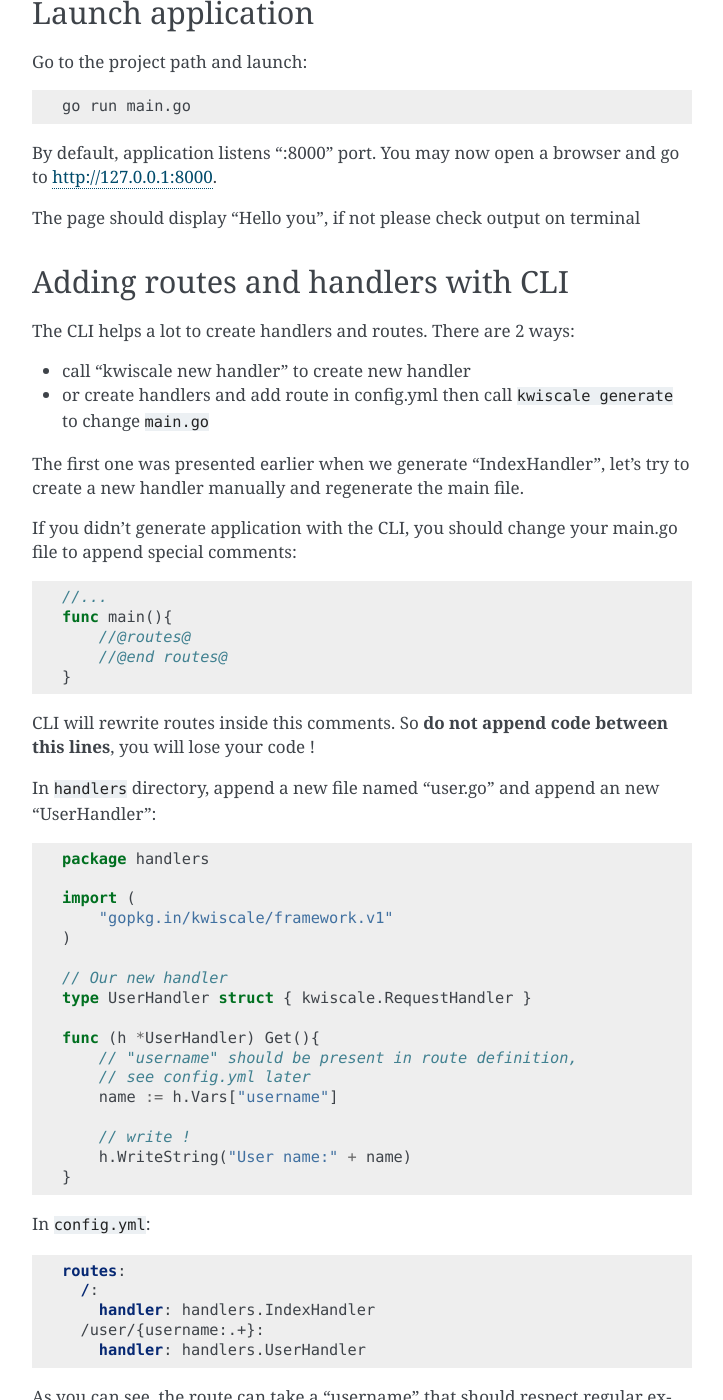
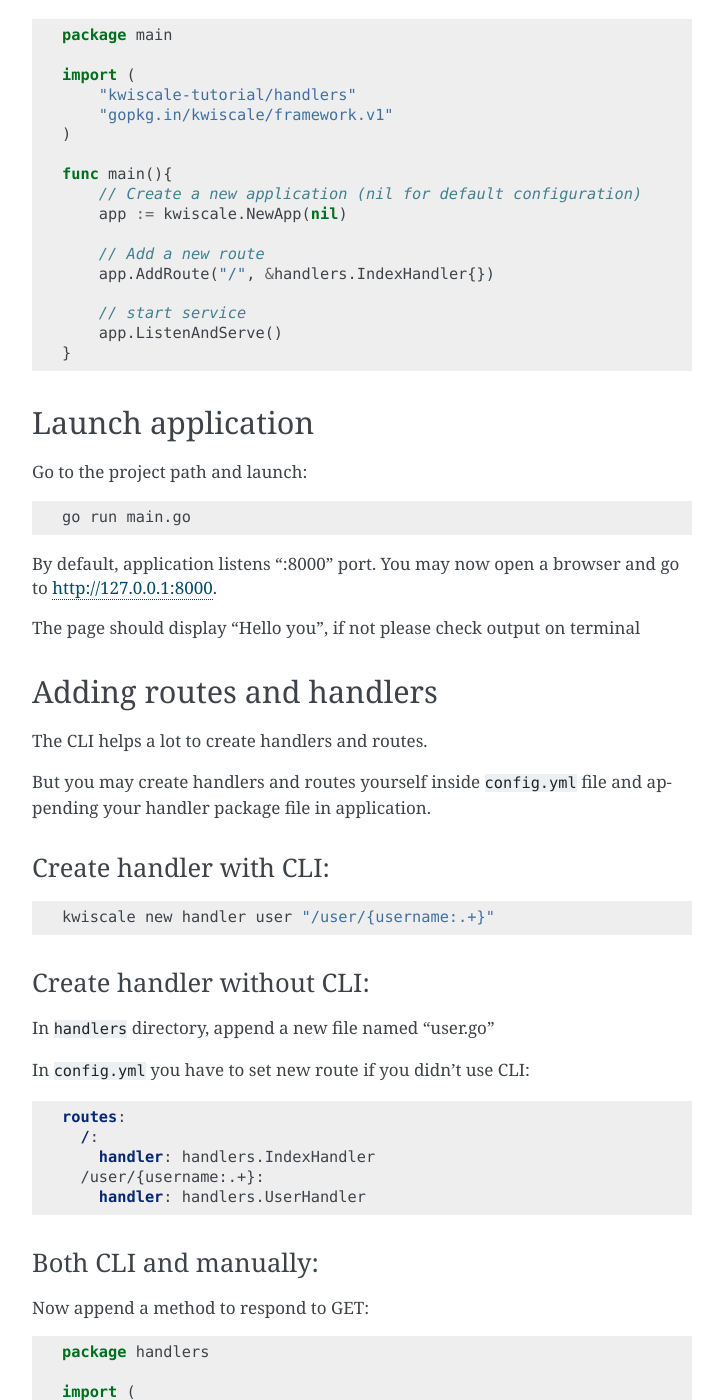
Before and after one commit to kwiscale/documentation, a Sphinx documentation site: the page built from docs/gettingstarted.rst, in a window 1280 px wide and 1400 px high, scrolled down 4639 px. Shown: the whole window, without its empty margins (388-1111 px from the left). Built offline with Sphinx 7.4.7, drawn with Linux system fonts in a browser that asks for light colours; pages that are not in the unit, such as notebooks, are missing from menus; some of the changed text lies outside the part shown.

Commit message:
Fix documentation with v1 adaptation

```diff
--- a/docs/develop/generalities.rst
+++ b/docs/develop/generalities.rst
@@ -97,7 +97,7 @@
 To serve static files (css, js, images, and so on) you may configure
 Kwiscale.App like this:
 
-::
+.. code-block:: go
 
     cfg := kwiscale.Config{
         StaticDir: "./statics",
--- a/docs/gettingstarted.rst
+++ b/docs/gettingstarted.rst
@@ -83,8 +83,10 @@
        help, h  Shows a list of commands or help for one command
 
     GLOBAL OPTIONS:
-       --project "kwiscale-app" project name, will set $GOPATH/src/[projectname] [$KWISCALE_PROJECT]
-       --handlers "handlers"    handlers package name [$KWISCALE_HANDLERS]
+       --project "kwiscale-app" project name, will set \
+                $GOPATH/src/[projectname] [$KWISCALE_PROJECT]
+       --handlers "handlers"    handlers package name \
+                [$KWISCALE_HANDLERS]
        --help, -h           show help
        --generate-bash-completion
        --version, -v        print the version
@@ -191,15 +202,16 @@
     package main
 
     import (
-        "./handlers"
+        _ "kwiscale-tutorial/handlers"
         "gopkg.in/kwiscale/framework.v1"
     )
 
     func main(){
         app := kwiscale.NewAppFromConfigFile()
-        app.AddRoute("/", handlers.IndexHandler{})
         app.ListenAndServe()
     }
+
+**Note**: ``handlers`` package is imported with an underscore here. As you can see, we don't use the package in ``main.go`` but ``app`` will register handlers itself. If the package is not imported, application will panic.
 
 Without config file
 ^^^^^^^^^^^^^^^^^^^
@@ -221,6 +233,12 @@
         "gopkg.in/kwiscale/framework.v1"
     )
 
+    func init(){
+        // not mandatory but recommanded if you want
+        // to use config.yml file later to map routes.
+        kwiscale.Register(&IndexHandler{})
+    }
+
     type IndexHandler struct{ kwiscale.RequestHandler }
 
     // Add this method to serve
@@ -235,16 +253,17 @@
     package main
 
     import (
-        "./hanlders"
+        "kwiscale-tutorial/handlers"
         "gopkg.in/kwiscale/framework.v1"
     )
-
 
     func main(){
         // Create a new application (nil for default configuration)
         app := kwiscale.NewApp(nil)
+
         // Add a new route
-        app.AddRoute("/", HomeHandler{})
+        app.AddRoute("/", &handlers.IndexHandler{})
+
         // start service
         app.ListenAndServe()
     }
@@ -264,34 +283,42 @@
 The page should display "Hello you", if not please check output on
 terminal
 
-Adding routes and handlers with CLI
------------------------------------
+Adding routes and handlers
+--------------------------
 
-The CLI helps a lot to create handlers and routes. There are 2 ways:
+The CLI helps a lot to create handlers and routes.
 
--  call "kwiscale new handler" to create new handler
--  or create handlers and add route in config.yml then call
-   ``kwiscale generate`` to change ``main.go``
+But you may create handlers and routes yourself inside ``config.yml`` file and appending your handler package file in application.
 
-The first one was presented earlier when we generate "IndexHandler",
-let's try to create a new handler manually and regenerate the main file.
 
-If you didn't generate application with the CLI, you should change your
-main.go file to append special comments:
+Create handler with CLI:
+~~~~~~~~~~~~~~~~~~~~~~~~~~~
 
-.. code-block:: go
+::
 
-    //...
-    func main(){
-        //@routes@
-        //@end routes@
-    }
+    kwiscale new handler user "/user/{username:.+}"
 
-CLI will rewrite routes inside this comments. So **do not append code
-between this lines**, you will lose your code !
+Create handler without CLI:
+~~~~~~~~~~~~~~~~~~~~~~~~~~~
 
-In ``handlers`` directory, append a new file named "user.go" and append
-an new "UserHandler":
+In ``handlers`` directory, append a new file named "user.go"
+
+In ``config.yml`` you have to set new route if you didn't use CLI:
+
+.. code-block:: yaml
+
+    routes:
+      /:
+        handler: handlers.IndexHandler
+      /user/{username:.+}:
+        handler: handlers.UserHandler
+
+
+
+Both CLI and manually:
+~~~~~~~~~~~~~~~~~~~~~~
+
+Now append a method to respond to GET:
 
 .. code-block:: go
 
@@ -300,6 +327,12 @@
     import (
         "gopkg.in/kwiscale/framework.v1"
     )
+
+    func init(){
+        // Mandatory if you are using config.yml to
+        // map routes and handlers.
+        kwiscale.Register(&UserHandler{})
+    }
 
     // Our new handler
     type UserHandler struct { kwiscale.RequestHandler }
@@ -313,51 +346,9 @@
         h.WriteString("User name:" + name)
     }
 
-In ``config.yml``:
-
-.. code-block:: yaml
-
-    routes:
-      /:
-        handler: handlers.IndexHandler
-      /user/{username:.+}:
-        handler: handlers.UserHandler
 
 As you can see, the route can take a "username" that should respect
 regular expression ".+" (at least one char). The "username" key in the
-route definition will set ``handler.Vars["username"]``.
+route definition will set ``handler.Vars["username"]`` in UserHandler.
 
-Now, call this command:
-
-.. code-block:: bash
-
-    kwiscale generate
-
-Let's take a look in main.go:
-
-.. code-block:: go
-
-    package main
-
-    import (
-        "kwtest/handlers"
-
-        "gopkg.in/kwiscale/framework.v0"
-    )
-
-    func main() {
-
-        app := kwiscale.NewAppFromConfigFile()
-
-        //@routes@ -- DO NOT REMOVE THIS COMMENT
-        app.AddRoute(`/`, handlers.IndexHandler{})
-        app.AddRoute(`/user/{id:.+}`, handlers.UserHandler{})
-        //@end routes@ -- DO NOT REMOVE THIS COMMENT
-
-        app.ListenAndServe()
-    }
-
-It's **mandatory** to let the special comments to let CLI append routes.
-Right now, routes are defined in application and you may relaunch
-application, then open http://127.0.0.1:8000/user/Foo to display "Hello
-Foo" in you browser.
+Right now, routes and handlers are defined, you may relaunch application and open http://127.0.0.1:8000/user/Foo to display "Hello Foo" in you browser.
--- a/docs/index.rst
+++ b/docs/index.rst
@@ -17,7 +17,7 @@
    develop/structure
    develop/requesthandler
    develop/websockethandler
-   templates/intro
+   templates/usage
    addons/addons
    addons/template
 
--- a/docs/templates/intro.rst
+++ b/docs/templates/usage.rst
@@ -51,7 +51,7 @@
         app := kwiscale.NewApp(&kwiscale.Config{
             TemplateDir : "./templates",
         })
-        app.AddRoute("/", HomeHandler{})
+        app.AddRoute("/", &HomeHandler{})
         app.ListenAndServe()
     }
 
@@ -109,6 +109,6 @@
             TemplateDir:    "./templates",
             TemplateEngine: "pongo2"
         })
-        app.AddRoute("/", HomeHandler{})
+        app.AddRoute("/", &HomeHandler{})
         app.ListenAndServe()
     }
```
Also changed, not shown: other parts of docs/gettingstarted.rst (+10 -1 lines).
